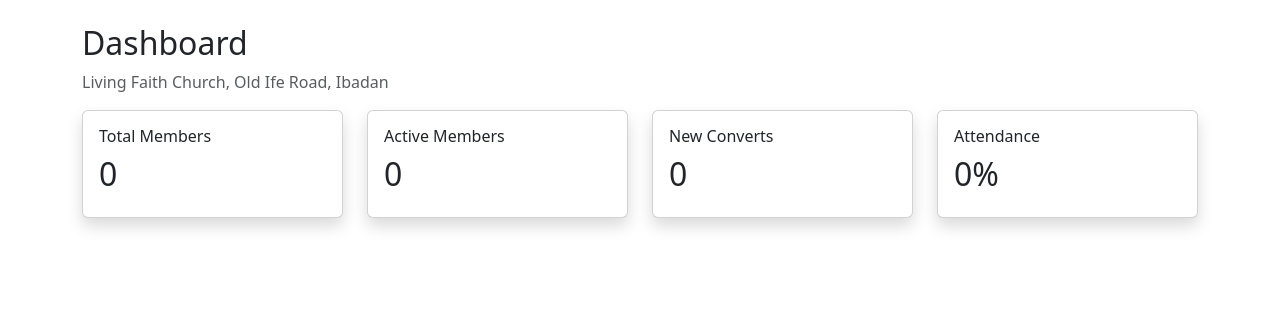
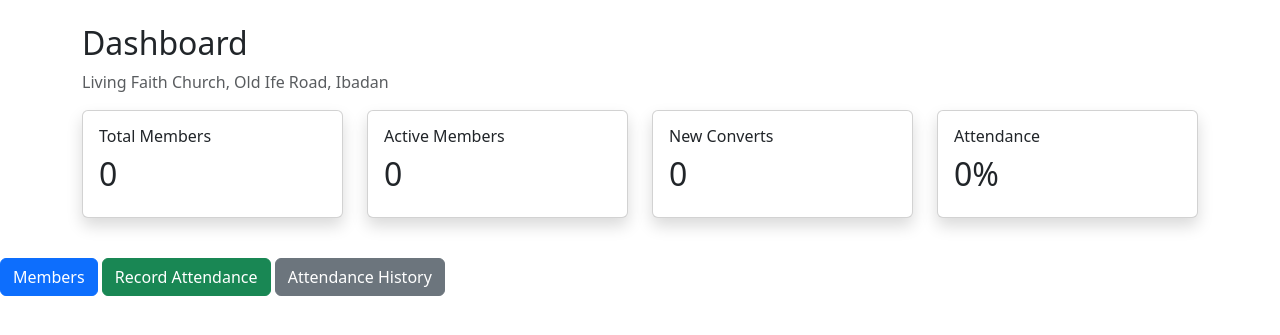
Before and after one commit to joceedpreneur-debug/church-membership-system, a Flask app: page /dashboard in a window 1280 px wide. Shown: the part 56-391 px from the top of the page. Run offline with Flask 3, Linux system fonts and the light colour scheme.

Commit message:
Update dashboard.html

```diff
--- a/templates/dashboard.html
+++ b/templates/dashboard.html
@@ -64,7 +64,7 @@
             <div class="card shadow">
                 <div class="card-body">
                     <h6>Attendance</h6>
-                    <h2>0%</h2>
+                    <h2>{{ attendance }}%</h2>
                 </div>
             </div>
         </div>
@@ -73,5 +73,23 @@
 
 </div>
 
+<div class="mt-4">
+
+    <a href="/members"
+       class="btn btn-primary">
+        Members
+    </a>
+
+    <a href="/attendance"
+       class="btn btn-success">
+        Record Attendance
+    </a>
+
+    <a href="/attendance-history"
+       class="btn btn-secondary">
+        Attendance History
+    </a>
+
+</div>
 </body>
 </html>
```
